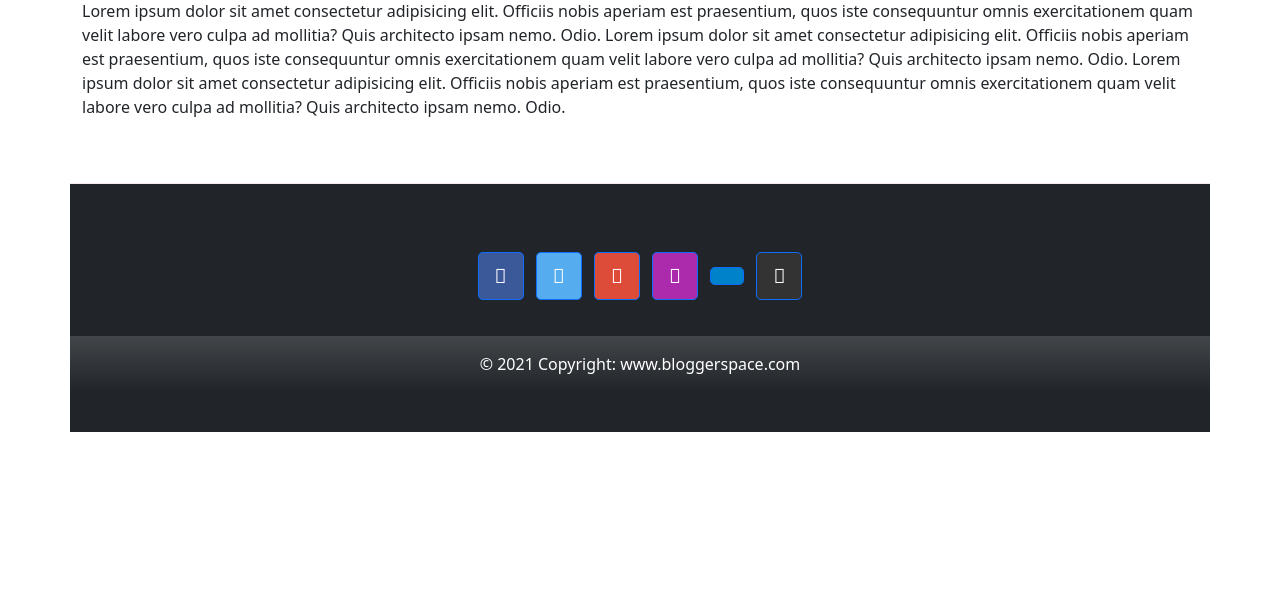
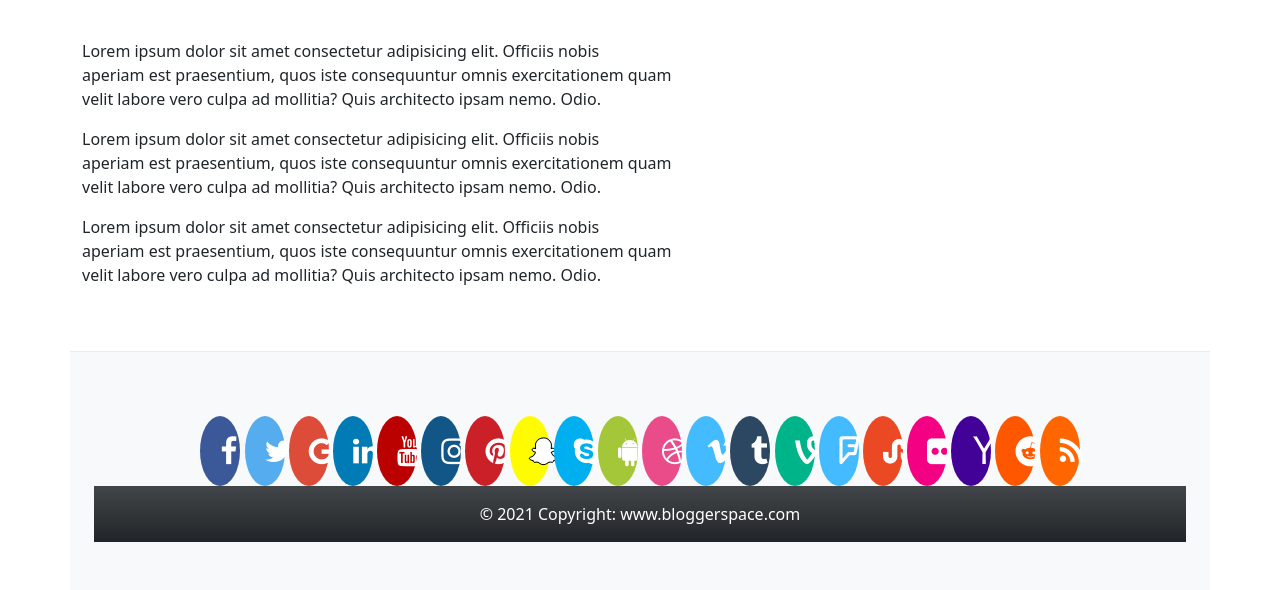
Before and after one commit to prashaint/bloggerspace, a Django app: page /posts/programming-is-fun in a window 1280 px wide. Shown: the part 704-1294 px from the top of the page. Before the commit the page ends 1136 px from the top, so only its background shows below. Run offline with Django 3.2, Linux system fonts and the light colour scheme; some libraries are stand-ins or nearby versions.

Commit message:
Fixed the footer and social media icons

```diff
--- a/bloggerspace/blog/templates/blog/includes/post.html
+++ b/bloggerspace/blog/templates/blog/includes/post.html
@@ -4,9 +4,9 @@
       <article class="blog-post">
       <a href="{% url 'post-detail' post.slug %}" >
       <img src="{% static 'blog/images'|add:post.image  %}" alt="{{ post.title }}">
-        <h2 class="blog-post-title">{{ post.title }}</h2>
-        <p class="blog-post-meta">January 1, 2021 by <a href="#">Prashaint</a></p>
-        <p>{{ post.excerts }}</p>
+        <h4 class="blog-post-title">{{ post.title }}</h4>
+        <p class="blog-post-meta">{{ post.date|date:"D d M Y" }} by <a href="#">{{ post.author }}</a></p>
+        <p>{{ post.excerpt }}</p>
         <hr>
       </article>
     </div>
--- a/bloggerspace/blog/templates/blog/post-detail.html
+++ b/bloggerspace/blog/templates/blog/post-detail.html
@@ -7,7 +7,7 @@
 <main>
     <div class="p-4 p-md-5 mb-4 text-white rounded bg-dark container">
         <div class="col-md-6 px-0">
-        <h1 class="display-4 fst">{{ post.title }}</h1>
+        <h3 class="display-4 fst">{{ post.title }}</h3>
         <p class="lead my-3">{{ post.excerts }}</p>
         <p class="blog-post">{{ post.date|date:"D d M Y" }} by <a href="#">{{ post.author }}</a></p>
         </div>
@@ -16,7 +16,7 @@
     <div class="container">
       <article class="blog-post">
       <img src="{% static 'blog/images'|add:post.image  %}" alt="{{ post.title }}">
-        <p>{{ post.content }}</p>
+        <p>{{ post.content|linebreaks }}</p>
       </article>
     </div>
 </main>
--- a/bloggerspace/static/app.css
+++ b/bloggerspace/static/app.css
@@ -9,6 +9,117 @@
 }
 
 
+.fa:hover {
+  opacity: 0.7;
+}
+
+.fa-facebook {
+background: #3B5998;
+color: white;
+}
+
+.fa-twitter {
+background: #55ACEE;
+color: white;
+}
+
+.fa-google {
+background: #dd4b39;
+color: white;
+}
+
+.fa-linkedin {
+background: #007bb5;
+color: white;
+}
+
+.fa-youtube {
+background: #bb0000;
+color: white;
+}
+
+.fa-instagram {
+background: #125688;
+color: white;
+}
+
+.fa-pinterest {
+background: #cb2027;
+color: white;
+}
+
+.fa-snapchat-ghost {
+background: #fffc00;
+color: white;
+text-shadow: -1px 0 black, 0 1px black, 1px 0 black, 0 -1px black;
+}
+
+.fa-skype {
+background: #00aff0;
+color: white;
+}
+
+.fa-android {
+background: #a4c639;
+color: white;
+}
+
+.fa-dribbble {
+background: #ea4c89;
+color: white;
+}
+
+.fa-vimeo {
+background: #45bbff;
+color: white;
+}
+
+.fa-tumblr {
+background: #2c4762;
+color: white;
+}
+
+.fa-vine {
+background: #00b489;
+color: white;
+}
+
+.fa-foursquare {
+background: #45bbff;
+color: white;
+}
+
+.fa-stumbleupon {
+background: #eb4924;
+color: white;
+}
+
+.fa-flickr {
+background: #f40083;
+color: white;
+}
+
+.fa-yahoo {
+background: #430297;
+color: white;
+}
+
+.fa-soundcloud {
+background: #ff5500;
+color: white;
+}
+
+.fa-reddit {
+background: #ff5700;
+color: white;
+}
+
+.fa-rss {
+background: #ff6600;
+color: white;
+}
+
+
 a {
   text-decoration: none;
 }
--- a/bloggerspace/templates/base2.html
+++ b/bloggerspace/templates/base2.html
@@ -81,68 +81,29 @@
 
     {% endblock content %}
 
-<footer class="bg-dark text-white text-center blog-footer container">
+<footer class="bg-light text-white text-center blog-footer container">
     <!-- Grid container -->
     <div class="container p-4 pb-2">
-        <!-- Section: Social media -->
-        <section class="mb-4">
-        <!-- Facebook -->
-        <a
-            class="btn btn-primary btn-lg btn-floating m-1"
-            style="background-color: #3b5998;"
-            href="#!"
-            role="button"
-            ><i class="fab fa-facebook-f"></i
-        ></a>
-
-        <!-- Twitter -->
-        <a
-            class="btn btn-primary btn-lg btn-floating m-1"
-            style="background-color: #55acee;"
-            href="#!"
-            role="button"
-            ><i class="fab fa-twitter"></i
-        ></a>
-
-        <!-- Google -->
-        <a
-            class="btn btn-primary btn-lg btn-floating m-1"
-            style="background-color: #dd4b39;"
-            href="#!"
-            role="button"
-            ><i class="fab fa-google"></i
-        ></a>
-
-        <!-- Instagram -->
-        <a
-            class="btn btn-primary btn-lg btn-floating m-1"
-            style="background-color: #ac2bac;"
-            href="#!"
-            role="button"
-            ><i class="fab fa-instagram"></i
-        ></a>
-
-        <!-- Linkedin -->
-        <a
-            class="btn btn-primary btn-lg btn-floating m-1"
-            style="background-color: #0082ca;"
-            href="#!"
-            role="button"
-            ><i class="fab fa-linkedin-in"></i
-        ></a>
-        <!-- Github -->
-        <a
-            class="btn btn-primary btn-lg btn-floating m-1"
-            style="background-color: #333333;"
-            href="#!"
-            role="button"
-            ><i class="fab fa-github"></i
-        ></a>
-        </section>
-        <!-- Section: Social media -->
-    </div>
-    <!-- Grid container -->
-
+<a href="#" class="fa fa-facebook"></a>
+<a href="#" class="fa fa-twitter"></a>
+<a href="#" class="fa fa-google"></a>
+<a href="#" class="fa fa-linkedin"></a>
+<a href="#" class="fa fa-youtube"></a>
+<a href="#" class="fa fa-instagram"></a>
+<a href="#" class="fa fa-pinterest"></a>
+<a href="#" class="fa fa-snapchat-ghost"></a>
+<a href="#" class="fa fa-skype"></a>
+<a href="#" class="fa fa-android"></a>
+<a href="#" class="fa fa-dribbble"></a>
+<a href="#" class="fa fa-vimeo"></a>
+<a href="#" class="fa fa-tumblr"></a>
+<a href="#" class="fa fa-vine"></a>
+<a href="#" class="fa fa-foursquare"></a>
+<a href="#" class="fa fa-stumbleupon"></a>
+<a href="#" class="fa fa-flickr"></a>
+<a href="#" class="fa fa-yahoo"></a>
+<a href="#" class="fa fa-reddit"></a>
+<a href="#" class="fa fa-rss"></a>
     <!-- Copyright -->
     <div class="bg-dark bg-gradient text-center p-3">
         © 2021 Copyright:
```
